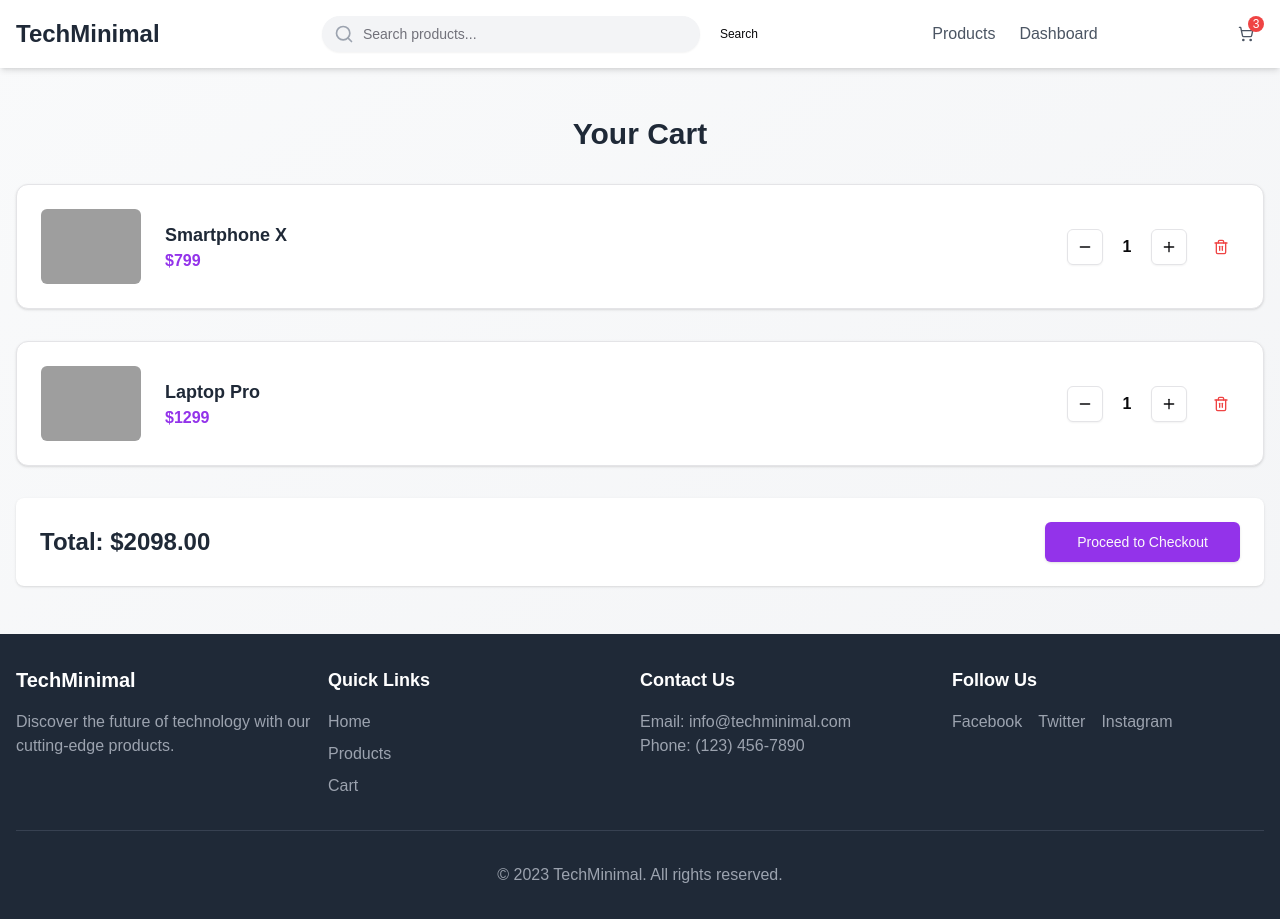
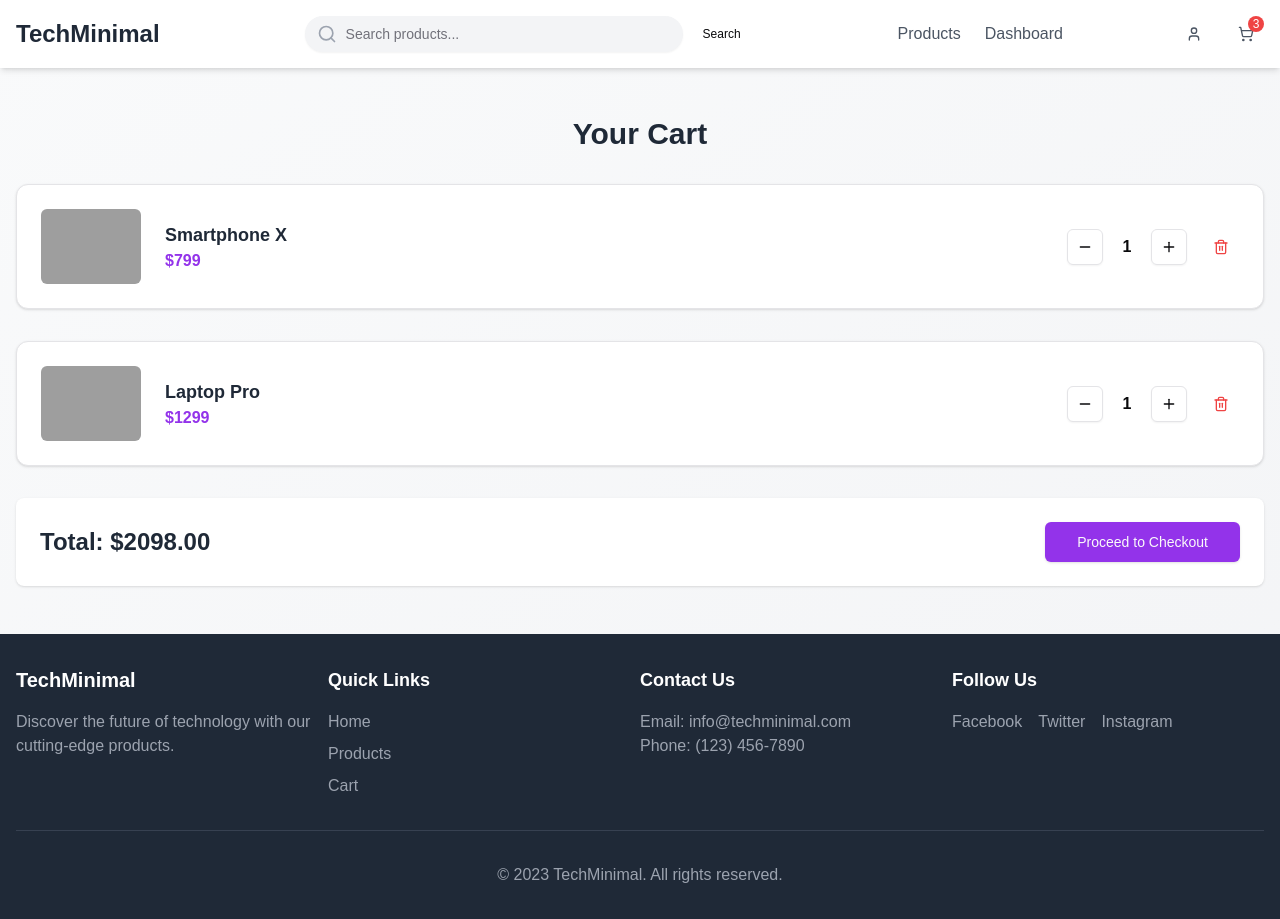
Before and after one commit to Uyiosa2607/ecommerce-frontend, a Next.js app: page /cart in a window 1280 px wide. Built offline with nearby package versions, Linux system fonts and the light colour scheme; grey boxes are pictures that could not be loaded.

Commit message:
improved styling

```diff
--- a/components/Header.tsx
+++ b/components/Header.tsx
@@ -3,7 +3,7 @@
 import { useState, useEffect } from "react";
 import Link from "next/link";
 import { usePathname, useRouter } from "next/navigation";
-import { ShoppingCart, Search, Menu } from "lucide-react";
+import { ShoppingCart, Search, Menu, CircleUser, User } from "lucide-react";
 import { Button } from "@/components/ui/button";
 import { Input } from "@/components/ui/input";
 import { Sheet, SheetContent, SheetTrigger } from "@/components/ui/sheet";
@@ -43,9 +43,8 @@ export default function Header() {
         <div className="flex items-center justify-between">
           <Link
             href="/"
-            className={`text-2xl font-bold transition-colors duration-300 ${
-              isScrolled || !isHomePage ? "text-gray-800" : "text-white"
-            }`}
+            className="text-2xl font-bold transition-colors duration-300
+            text-gray-800"
           >
             TechMinimal
           </Link>
@@ -97,6 +96,15 @@ export default function Header() {
           </nav>
 
           <div className="flex items-center space-x-4">
+            <Button variant="ghost" size="icon" asChild className="relative">
+              <Link href="/cart">
+                <User
+                  className={`h-5 w-5 transition-colors duration-300 ${
+                    isScrolled || !isHomePage ? "text-gray-600" : "text-white"
+                  }`}
+                />
+              </Link>
+            </Button>
             <Button variant="ghost" size="icon" asChild className="relative">
               <Link href="/cart">
                 <ShoppingCart
```
Also changed, not shown: components/ProductDetails.tsx (+0 -32 lines).
